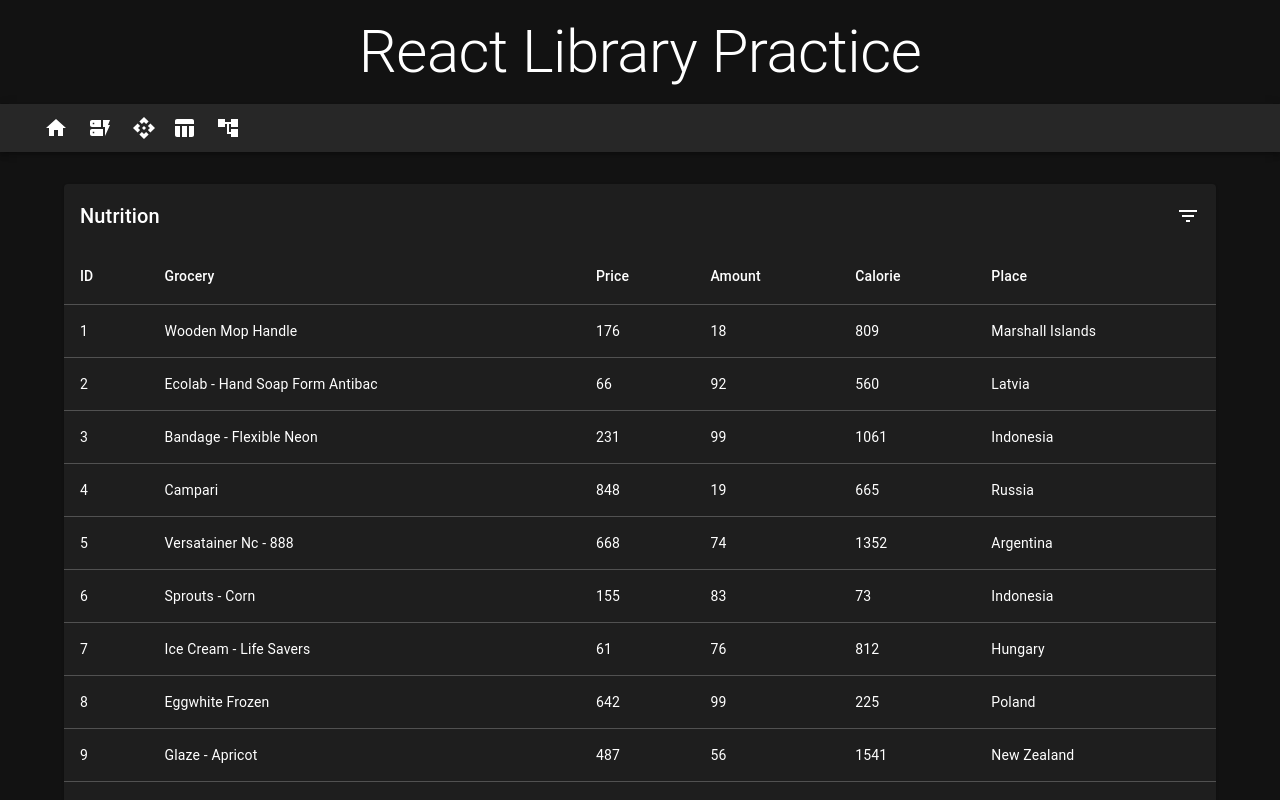
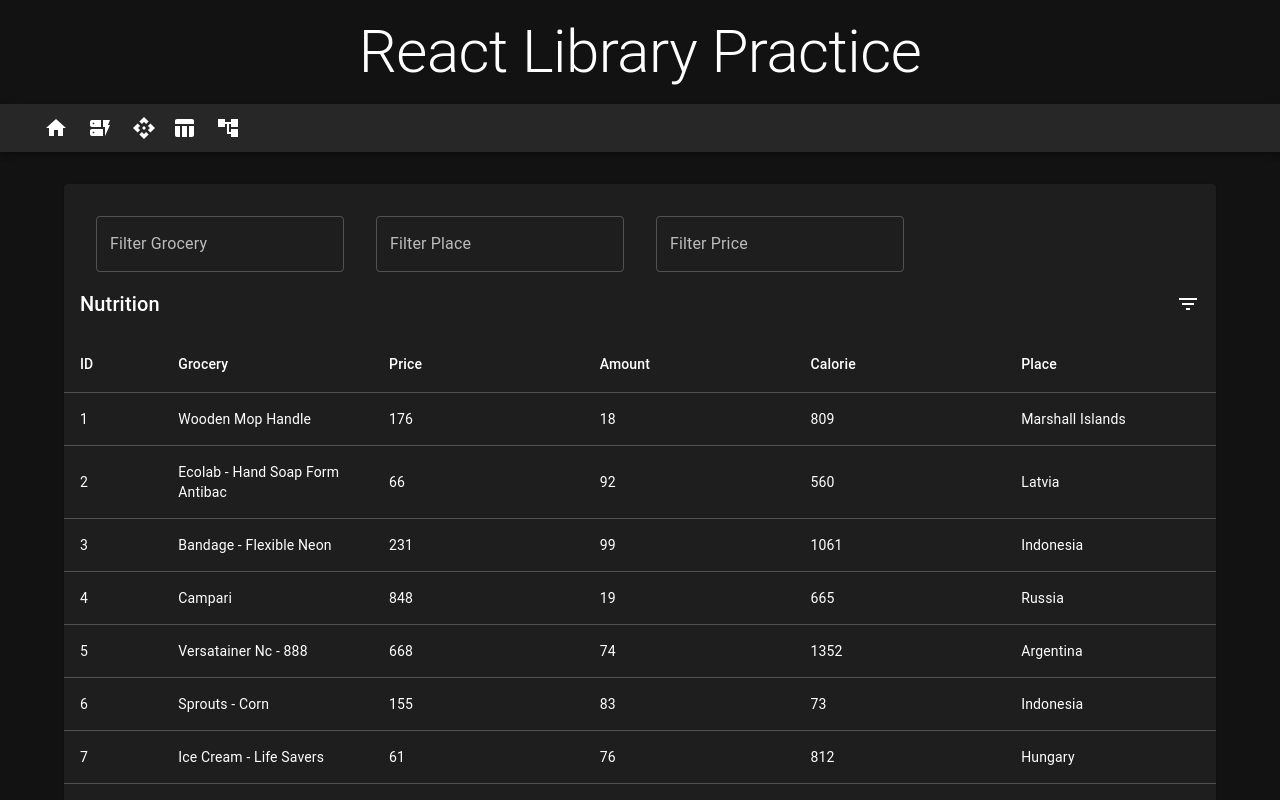
Before and after one commit to nathdevcoder/ReactLibraryPractice, a Next.js app: page /table/react-table in a window 1280 px wide. Shown: the top 800 px of the page. Built offline with nearby package versions, Linux system fonts and the light colour scheme.

Commit message:
added table filtering

```diff
--- a/components/reactTable.tsx
+++ b/components/reactTable.tsx
@@ -4,6 +4,7 @@ import {
   getCoreRowModel,
   flexRender,
   getPaginationRowModel,
+  getFilteredRowModel,
 } from "@tanstack/react-table";
 import React, { useState } from "react";
 import columns, { data } from "../constant/table";
@@ -18,16 +19,30 @@ import {
   TablePagination,
   TableContainer,
   Paper,
+  TextField,
+  Stack,
 } from "@mui/material";
 import EnhancedTableToolbar from "./snippet/tableToolbar";
 import TableControll from "./snippet/tableControll";
 import TablePaginationActions from "./snippet/tableActions";
 
-
+const ResizingDivSx = {
+  height: '100%',
+  width: 4,
+  position: 'absolute',
+  top:0,
+  right:2,
+  cursor: 'grab',
+  '&:hover': {
+    bgcolor: '#C1853B'
+  },
+  '&:active': {
+    cursor: 'grabbing'
+  }
+}
+const ResizingParentDivSx = {position: 'relative', '&:hover > div': {bgcolor: '#C1853B'}}
 
 export default function ReactTable() {
-  const [pageSize, setPageSize] = useState(10);
-  const [pageIndex, setPageIndex] = useState(0);
   const [dense, setDense] = useState(false);
   const {
     getHeaderGroups,
@@ -35,18 +50,18 @@ export default function ReactTable() {
     getFooterGroups,
     getState,
     getPageCount,
+    setPageSize,
+    setPageIndex,
+    setColumnFilters
   } = useReactTable({
     columns,
     data,
-    state: {
-      pagination: {
-        pageSize,
-        pageIndex,
-      },
-    },
     getCoreRowModel: getCoreRowModel(),
     getPaginationRowModel: getPaginationRowModel(),
+    getFilteredRowModel: getFilteredRowModel(),
+    columnResizeMode: 'onChange'
   });
+  const {pagination, columnFilters} = getState()
 
   const handleChangeRowsPerPage = (
     event: React.ChangeEvent<HTMLInputElement | HTMLTextAreaElement>
@@ -60,10 +75,19 @@ export default function ReactTable() {
   ) => {
     setPageIndex(newPage);
   };
+  const onFilter = (id: string, value: string) => {
+    setColumnFilters(prev=>(prev.filter(pr=> pr.id != id).concat({id, value})))
+  }
+  console.log(columnFilters);
 
   return (
     <Box sx={{ width: "100%" }}>
       <Paper sx={{ width: "100%", mb: 2 }}>
+        <Stack direction={'row'} spacing={4} p={4} pb={0}>
+          <TextField onChange={(e)=> onFilter('grocery', e.target.value)} label='Filter Grocery' />
+          <TextField onChange={(e)=> onFilter('place', e.target.value)} label='Filter Place'/>
+          <TextField onChange={(e)=> onFilter('price', e.target.value)} label='Filter Price'/>
+        </Stack>
         <TableContainer>
           <EnhancedTableToolbar numSelected={0} />
           <Table
@@ -75,13 +99,19 @@ export default function ReactTable() {
               {getHeaderGroups().map((headerGroup) => (
                 <TableRow key={headerGroup.id}>
                   {headerGroup.headers.map((header) => (
-                    <TableCell key={header.id}>
+                    <TableCell key={header.id} width={header.getSize()} sx={ResizingParentDivSx}>
                       {header.isPlaceholder
                         ? null
                         : flexRender(
-                            header.column.columnDef.header,
-                            header.getContext()
-                          )}
+                          header.column.columnDef.header,
+                          header.getContext()
+                        )}
+                      <Box
+                      sx={ResizingDivSx}
+                      component={'div'}
+                      onMouseDown={header.getResizeHandler()}
+                      onTouchStart={header.getResizeHandler()}
+                      ></Box>
                     </TableCell>
                   ))}
                 </TableRow>
@@ -121,8 +151,8 @@ export default function ReactTable() {
                   rowsPerPageOptions={[5, 10, 25, { label: "All", value: -1 }]}
                   colSpan={6}
                   count={getPageCount()}
-                  rowsPerPage={pageSize}
-                  page={getState().pagination.pageIndex}
+                  rowsPerPage={pagination.pageSize}
+                  page={pagination.pageIndex}
                   SelectProps={{
                     inputProps: {
                       "aria-label": "rows per page",
--- a/constant/table.ts
+++ b/constant/table.ts
@@ -8,6 +8,7 @@ const columnHelper = createColumnHelper<tableData>()
 export default [
     columnHelper.accessor('id', {
         header: 'ID',
+        size: 70,
         cell: info => info.renderValue(),
         footer: info => info.column.id,
     }),
```
